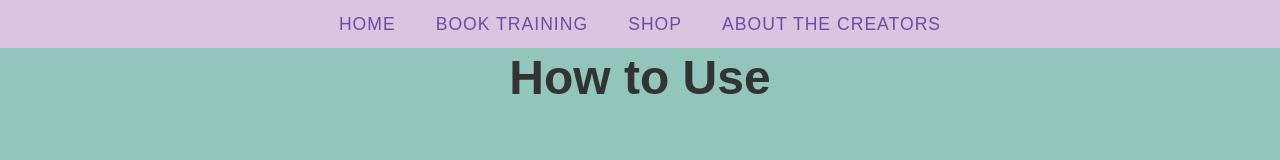
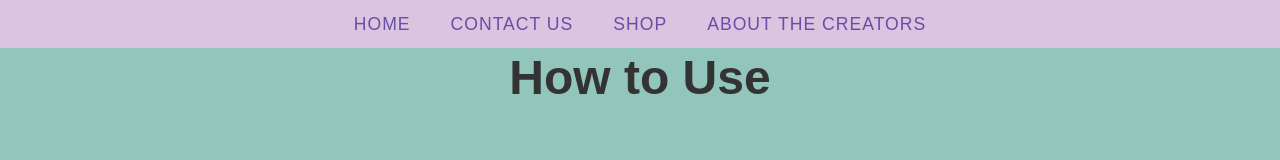
Before and after one commit to Melissa2016/MasterTeams2024, a plain HTML site: page how-to-use.html in a window 1280 px wide. Shown: the top 160 px of the page. Drawn offline with Linux system fonts and the light colour scheme.

Commit message:
changed the book training tab to contact us.

```diff
--- a/how-to-use.html
+++ b/how-to-use.html
@@ -14,7 +14,7 @@
     <nav>
         <ul class="tabs">
             <li><a href="index.html">Home</a></li>
-            <li><a href="book-training.html">Book Training</a></li>
+            <li><a href="contact-us.html">Contact Us</a></li>
             <li><a href="shop.html">Shop</a></li>
             <li><a href="about.html">About the Creators</a></li>
         </ul>
```
